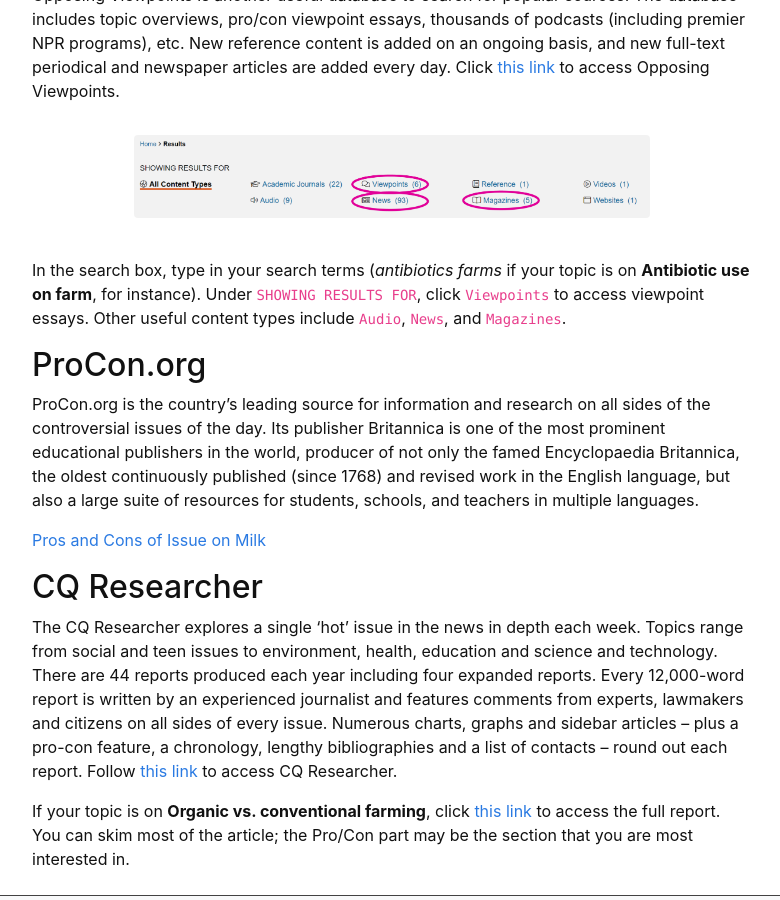
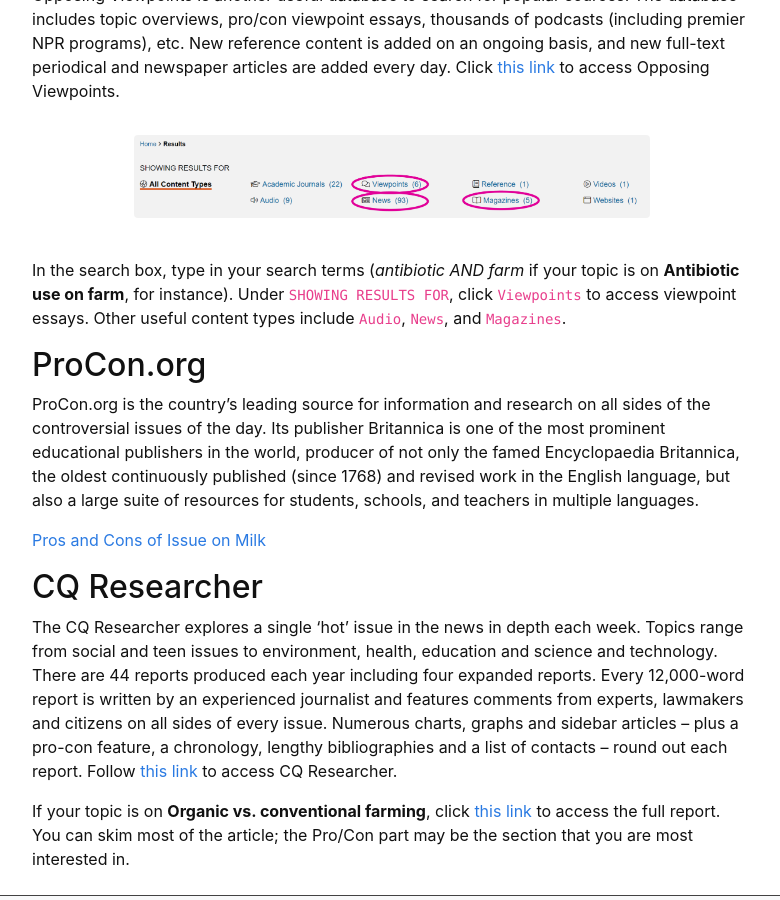
Before and after one commit to hanwendong1/AVS463-f20, a Jekyll site: the page built from content/2-Popular-Sources.md, in a window 1280 px wide and 900 px high, scrolled down 2202 px. Shown: the whole window, without its empty margins (248-1028 px from the left). Built offline with Jekyll 4.4.1, drawn with Linux system fonts in a browser that asks for light colours.

Commit message:
Update 2-Popular-Sources.md

```diff
--- a/content/2-Popular-Sources.md
+++ b/content/2-Popular-Sources.md
@@ -54,7 +54,7 @@ Opposing Viewpoints is another useful database to search for popular sources. Th
 
 {% include figure.html img="Screenshots-04.png" alt="Opposing Viewpoints" width="75%" %}
 
-In the search box, type in your search terms (*antibiotics farms* if your topic is on **Antibiotic use on farm**, for instance). Under `SHOWING RESULTS FOR`, click `Viewpoints` to access viewpoint essays. Other useful content types include `Audio`, `News`, and `Magazines`.
+In the search box, type in your search terms (*antibiotic AND farm* if your topic is on **Antibiotic use on farm**, for instance). Under `SHOWING RESULTS FOR`, click `Viewpoints` to access viewpoint essays. Other useful content types include `Audio`, `News`, and `Magazines`.
 
 ## ProCon.org
 
```
